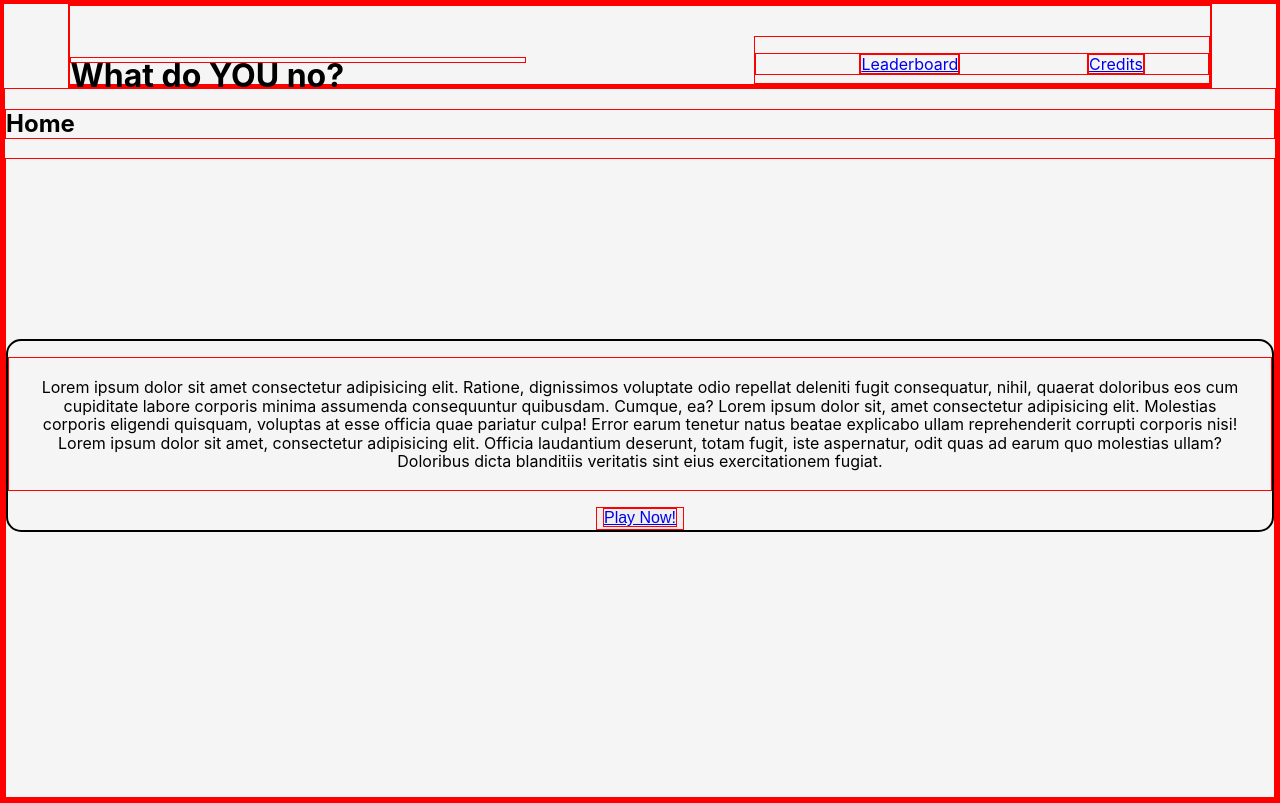
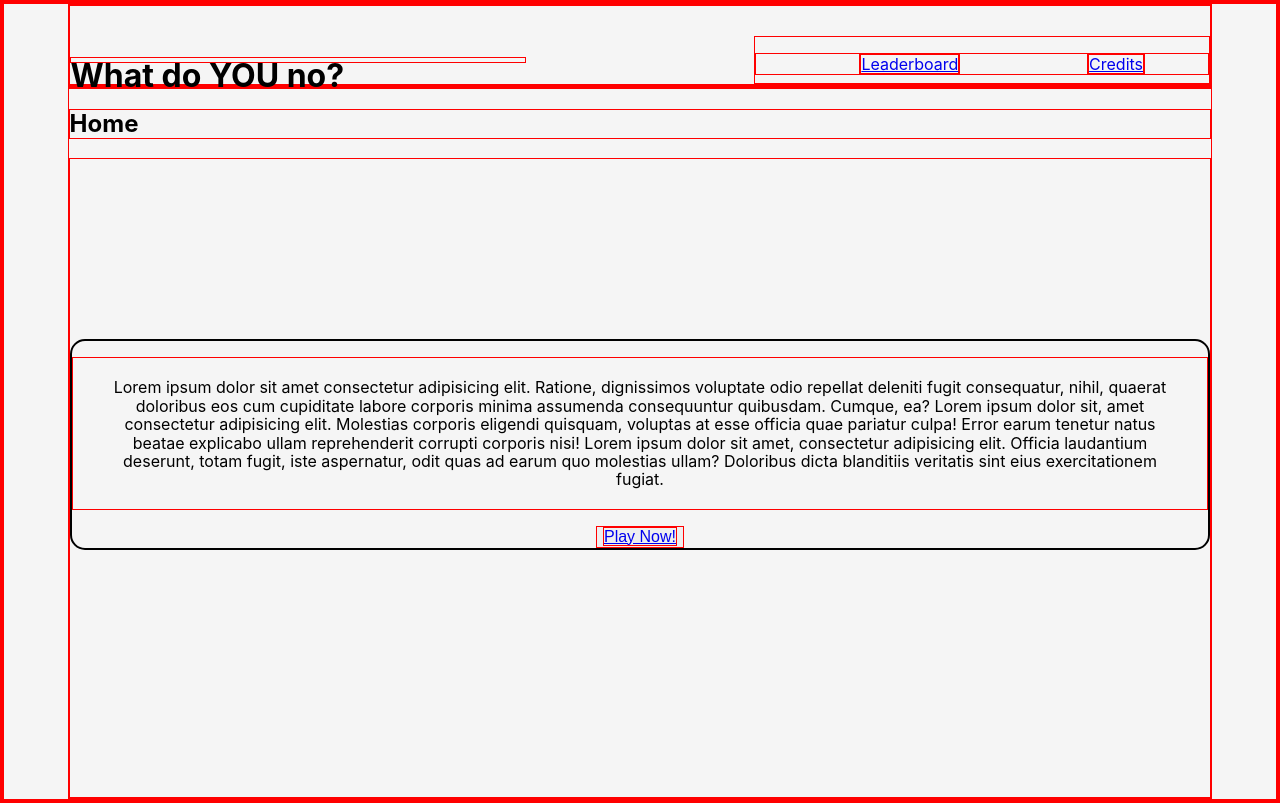
Before and after one commit to matsmckay/whatchaKnoHuh, a React (Create React App) app: page / in a window 1280 px wide. Built offline with nearby package versions, Linux system fonts and the light colour scheme.

Commit message:
added wrapper

```diff
--- a/src/Routes/Home.js
+++ b/src/Routes/Home.js
@@ -3,7 +3,7 @@ import { Link } from 'react-router-dom';
 
  const Home = () => {
     return (
-        <div>
+        <div className='wrapper'>
             <h2>Home</h2>
             <section className='howToPlay'>
                 <div>
```
